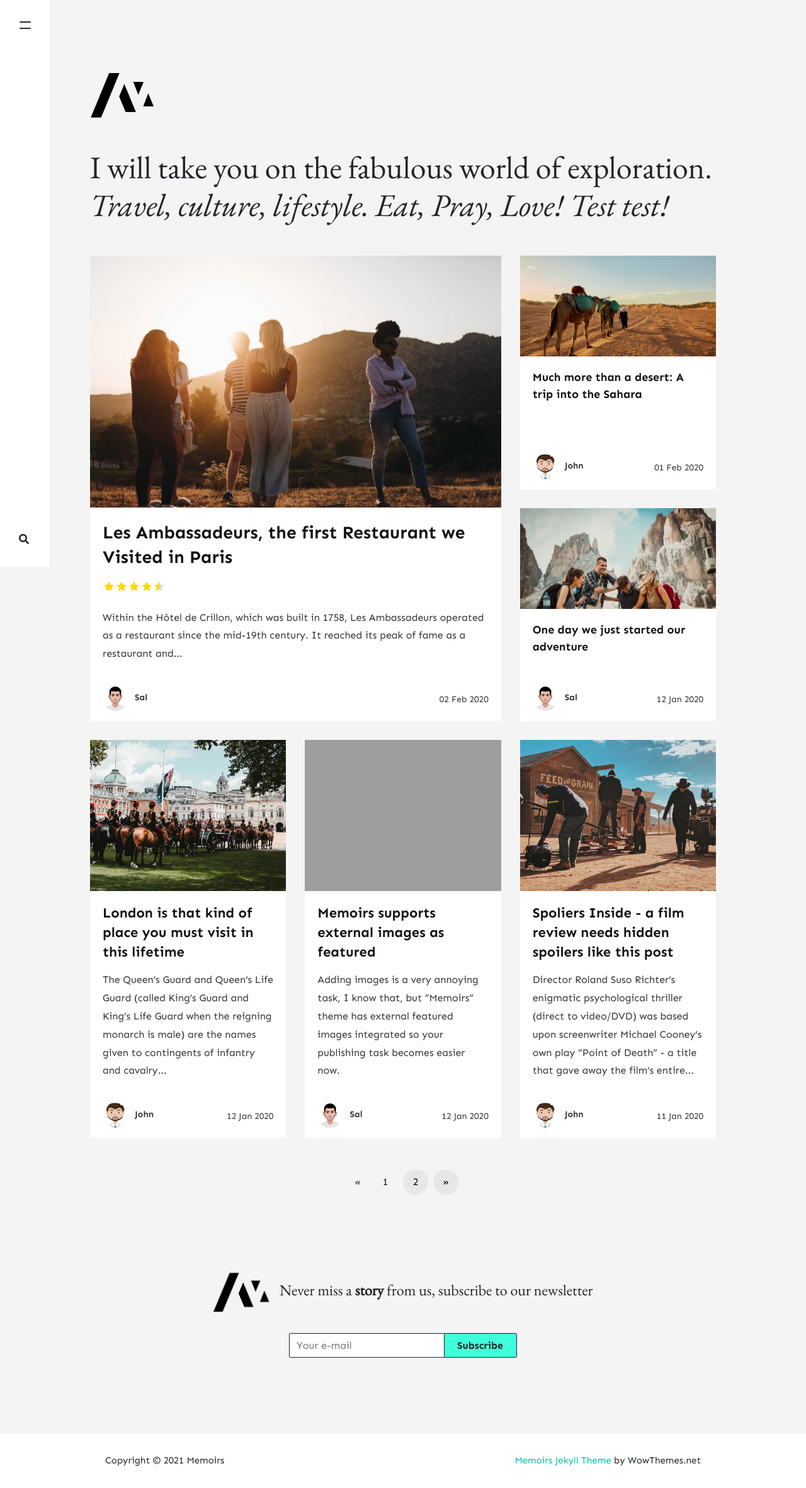
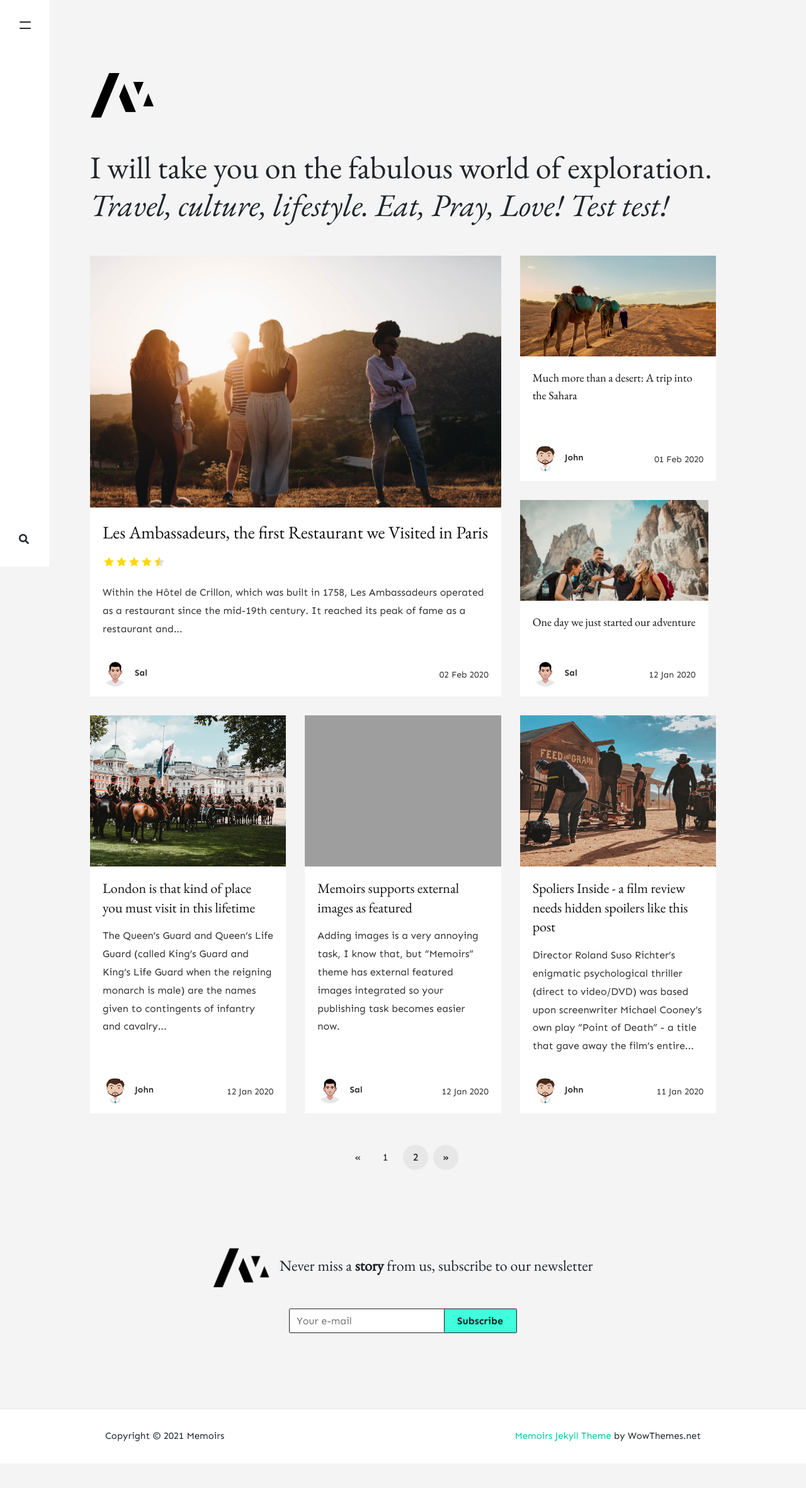
Before and after one commit to lf1921/mighty-kangaroo-0c9ea, a Jekyll site: the page built from index.html, in a window 1280 px wide. Shown: the whole page at 63% size. Built offline with Jekyll 4.4.1, drawn with Linux system fonts in a browser that asks for light colours; nearby versions of some CDN libraries; the list of posts is cut into pages by our own code; comment, search, counter and statistics services are not loaded; after the commit the page ends 2324 px from its top, so only the background shows below that; grey boxes are pictures that could not be loaded.

Commit message:
theme.scss: changed

```diff
--- a/assets/css/theme.scss
+++ b/assets/css/theme.scss
@@ -25,7 +25,8 @@ p.sitetag {
     font-weight:400 !important;
 }
 .card-title > .text-dark{
-
+    font-family:'EB Garamond', serif;
+    font-weight:400 !important;
 }
 span.h4{
     font-family:'EB Garamond', serif;
```
